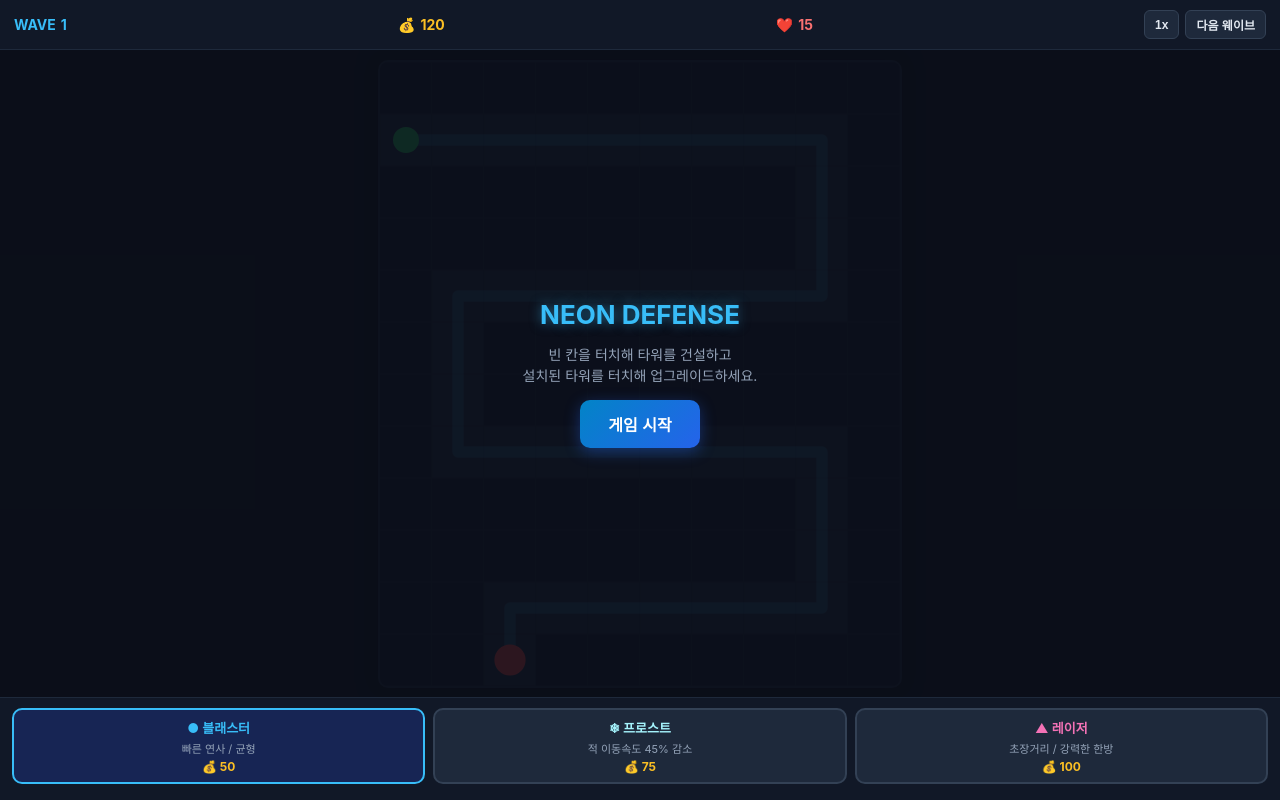
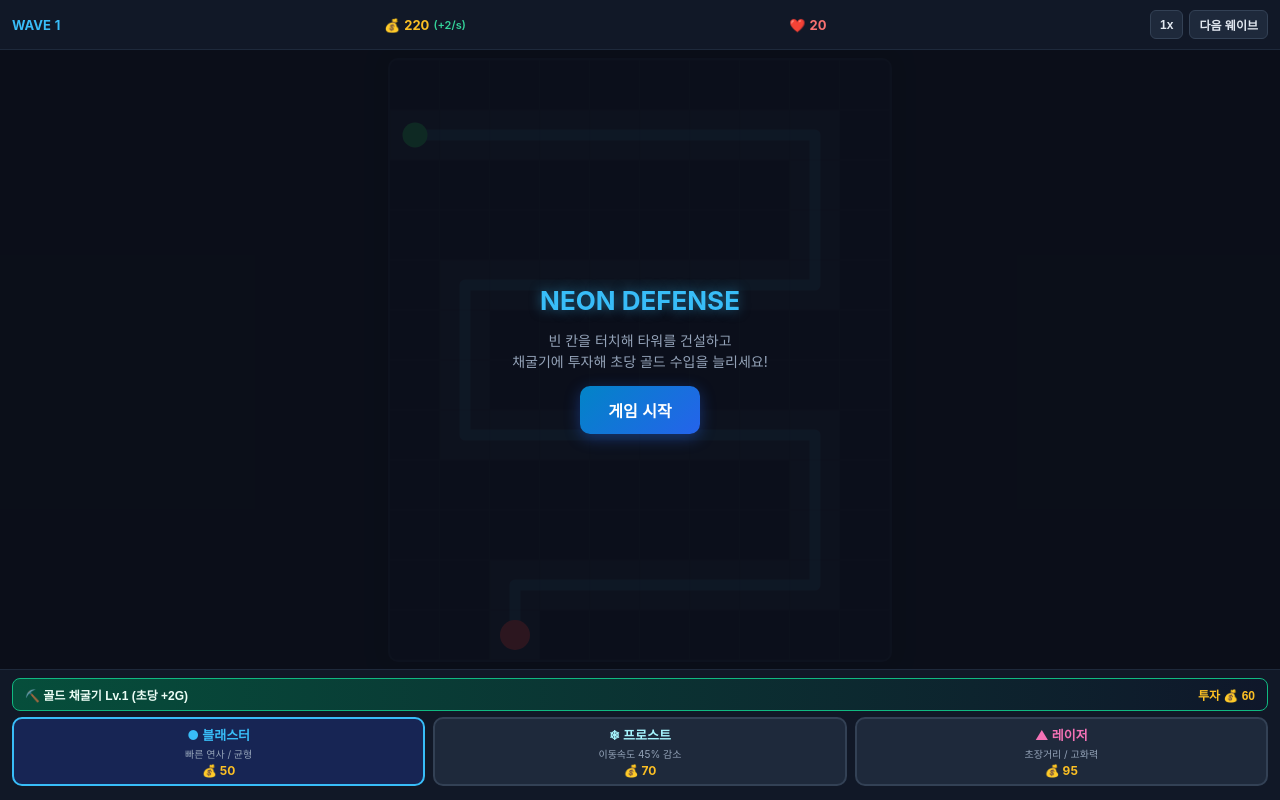
Before and after one commit to kimdaebak0416-ctrl/defense_game, a plain HTML site: page index.html in a window 1280 px wide. Both pictures are taken after a click on the button "다음 웨이브". Drawn offline with Linux system fonts and the light colour scheme.

Commit message:
Update index.html

```diff
--- a/index.html
+++ b/index.html
@@ -28,19 +28,20 @@
       display: flex;
       justify-content: space-between;
       align-items: center;
-      padding: 10px 14px;
+      padding: 10px 12px;
       background: #111827;
       border-bottom: 1px solid #1e293b;
-      font-size: 14px;
+      font-size: 13px;
       font-weight: 700;
       flex-shrink: 0;
     }
     .stat {
       display: flex;
       align-items: center;
-      gap: 5px;
+      gap: 4px;
     }
     .gold { color: #fbbf24; }
+    .income { color: #34d399; font-size: 11px; font-weight: 600; }
     .life { color: #f87171; }
     .wave { color: #38bdf8; }
     .top-btns {
@@ -52,7 +53,7 @@
       color: #e2e8f0;
       border: 1px solid #334155;
       border-radius: 6px;
-      padding: 5px 10px;
+      padding: 5px 9px;
       font-size: 12px;
       font-weight: 700;
       cursor: pointer;
@@ -70,7 +71,7 @@
       justify-content: center;
       align-items: center;
       position: relative;
-      padding: 8px;
+      padding: 6px;
       overflow: hidden;
     }
     canvas {
@@ -122,12 +123,35 @@
     #controls {
       background: #111827;
       border-top: 1px solid #1e293b;
-      padding: 10px 12px 16px;
+      padding: 8px 12px 14px;
       display: flex;
       flex-direction: column;
-      gap: 8px;
+      gap: 6px;
       flex-shrink: 0;
     }
+    /* 채굴기 투자 바 */
+    #mine-btn {
+      width: 100%;
+      background: linear-gradient(90deg, #064e3b, #0f172a);
+      border: 1px solid #10b981;
+      border-radius: 8px;
+      padding: 7px 12px;
+      color: #ecfdf5;
+      display: flex;
+      justify-content: space-between;
+      align-items: center;
+      font-size: 12px;
+      font-weight: 700;
+      cursor: pointer;
+    }
+    #mine-btn:active { transform: scale(0.98); }
+    #mine-btn:disabled {
+      opacity: 0.5;
+      border-color: #334155;
+      background: #1e293b;
+    }
+    .mine-cost { color: #fbbf24; }
+
     .tower-bar {
       display: grid;
       grid-template-columns: repeat(3, 1fr);
@@ -137,11 +161,11 @@
       background: #1e293b;
       border: 2px solid #334155;
       border-radius: 10px;
-      padding: 8px 6px;
+      padding: 6px 4px;
       display: flex;
       flex-direction: column;
       align-items: center;
-      gap: 3px;
+      gap: 2px;
       cursor: pointer;
       transition: transform 0.1s;
     }
@@ -155,7 +179,7 @@
       font-weight: 700;
     }
     .tower-card .desc {
-      font-size: 11px;
+      font-size: 10px;
       color: #94a3b8;
     }
     .tower-card .cost {
@@ -190,8 +214,11 @@
 
   <div id="hud">
     <div class="stat wave">WAVE <span id="ui-wave">1</span></div>
-    <div class="stat gold">💰 <span id="ui-gold">120</span></div>
-    <div class="stat life">❤️ <span id="ui-life">15</span></div>
+    <div class="stat gold">
+      💰 <span id="ui-gold">220</span>
+      <span class="income">(+<span id="ui-income">2</span>/s)</span>
+    </div>
+    <div class="stat life">❤️ <span id="ui-life">20</span></div>
     <div class="top-btns">
       <button class="mini-btn" id="btn-speed">1x</button>
       <button class="mini-btn" id="btn-wave">다음 웨이브</button>
@@ -202,12 +229,18 @@
     <canvas id="canvas"></canvas>
     <div id="overlay">
       <h1 id="ov-title">NEON DEFENSE</h1>
-      <p id="ov-desc">빈 칸을 터치해 타워를 건설하고<br>설치된 타워를 터치해 업그레이드하세요.</p>
+      <p id="ov-desc">빈 칸을 터치해 타워를 건설하고<br>채굴기에 투자해 초당 골드 수입을 늘리세요!</p>
       <button id="start-btn">게임 시작</button>
     </div>
   </div>
 
   <div id="controls">
+    <!-- 초당 골드 채굴기 업그레이드 버튼 -->
+    <button id="mine-btn">
+      <span>⛏️ 골드 채굴기 Lv.<span id="ui-mine-lv">1</span> (초당 +<span id="ui-mine-rate">2</span>G)</span>
+      <span class="mine-cost">투자 💰 <span id="ui-mine-cost">60</span></span>
+    </button>
+
     <!-- 타워 건설 선택 -->
     <div class="tower-bar" id="build-bar">
       <div class="tower-card selected" data-type="blaster">
@@ -217,13 +250,13 @@
       </div>
       <div class="tower-card" data-type="frost">
         <span class="name" style="color:#a5f3fc;">❄ 프로스트</span>
-        <span class="desc">적 이동속도 45% 감소</span>
-        <span class="cost">💰 75</span>
+        <span class="desc">이동속도 45% 감소</span>
+        <span class="cost">💰 70</span>
       </div>
       <div class="tower-card" data-type="sniper">
         <span class="name" style="color:#f472b6;">▲ 레이저</span>
-        <span class="desc">초장거리 / 강력한 한방</span>
-        <span class="cost">💰 100</span>
+        <span class="desc">초장거리 / 고화력</span>
+        <span class="cost">💰 95</span>
       </div>
     </div>
 
@@ -240,12 +273,10 @@
     const ctx = canvas.getContext('2d');
     const wrap = document.getElementById('game-wrap');
 
-    // 그리드 설정 (10열 x 12행 세로 비율)
     const COLS = 10;
     const ROWS = 12;
     let cellSize = 32;
 
-    // 웨이포인트 (그리드 좌표)
     const WAYPOINTS = [
       { c: 0, r: 1 }, { c: 8, r: 1 },
       { c: 8, r: 4 }, { c: 1, r: 4 },
@@ -254,7 +285,6 @@
       { c: 2, r: 11 }
     ];
 
-    // 길 타일 맵 생성
     const pathSet = new Set();
     for (let i = 0; i < WAYPOINTS.length - 1; i++) {
       const a = WAYPOINTS[i];
@@ -268,21 +298,26 @@
       }
     }
 
-    // 타워 스펙
+    // 타워 스펙 (상향 조정)
     const TOWER_TYPES = {
-      blaster: { name: '블래스터', cost: 50, range: 2.6, damage: 18, cooldown: 0.45, color: '#38bdf8', projSpeed: 9, slow: 0 },
-      frost:   { name: '프로스트', cost: 75, range: 2.4, damage: 10, cooldown: 0.75, color: '#67e8f9', projSpeed: 8, slow: 0.45 },
-      sniper:  { name: '레이저',   cost: 100, range: 4.5, damage: 65, cooldown: 1.35, color: '#f472b6', projSpeed: 15, slow: 0 }
+      blaster: { name: '블래스터', cost: 50, range: 2.7, damage: 22, cooldown: 0.42, color: '#38bdf8', projSpeed: 9, slow: 0 },
+      frost:   { name: '프로스트', cost: 70, range: 2.5, damage: 12, cooldown: 0.70, color: '#67e8f9', projSpeed: 8, slow: 0.45 },
+      sniper:  { name: '레이저',   cost: 95, range: 4.6, damage: 75, cooldown: 1.25, color: '#f472b6', projSpeed: 15, slow: 0 }
     };
 
     // 게임 상태
-    let gold = 120;
-    let life = 15;
+    let gold = 220;
+    let life = 20;
     let wave = 1;
     let gameSpeed = 1;
     let isRunning = false;
     let selectedBuildType = 'blaster';
     let selectedTower = null;
+
+    // 골드 채굴기 상태
+    let mineLevel = 1;
+    let goldPerSec = 2;
+    let mineAccumulator = 0;
 
     let towers = [];
     let enemies = [];
@@ -290,16 +325,14 @@
     let particles = [];
     let floatingTexts = [];
 
-    // 웨이브 관리
     let waveInProgress = false;
     let spawnQueue = 0;
     let spawnTimer = 0;
-    let spawnInterval = 0.75;
+    let spawnInterval = 0.8;
 
-    // 캔버스 크기 반응형 조정
     function resizeCanvas() {
-      const maxW = wrap.clientWidth - 16;
-      const maxH = wrap.clientHeight - 16;
+      const maxW = wrap.clientWidth - 12;
+      const maxH = wrap.clientHeight - 12;
       cellSize = Math.floor(Math.min(maxW / COLS, maxH / ROWS));
       canvas.width = cellSize * COLS;
       canvas.height = cellSize * ROWS;
@@ -310,7 +343,13 @@
     // UI 요소
     const uiWave = document.getElementById('ui-wave');
     const uiGold = document.getElementById('ui-gold');
+    const uiIncome = document.getElementById('ui-income');
     const uiLife = document.getElementById('ui-life');
+    const uiMineLv = document.getElementById('ui-mine-lv');
+    const uiMineRate = document.getElementById('ui-mine-rate');
+    const uiMineCost = document.getElementById('ui-mine-cost');
+    const mineBtn = document.getElementById('mine-btn');
+
     const btnSpeed = document.getElementById('btn-speed');
     const btnWave = document.getElementById('btn-wave');
     const buildBar = document.getElementById('build-bar');
@@ -321,22 +360,34 @@
     const overlay = document.getElementById('overlay');
     const startBtn = document.getElementById('start-btn');
 
+    function getMineUpgradeCost() {
+      return Math.floor(60 * Math.pow(1.45, mineLevel - 1));
+    }
+
+    function getUpgradeCost(t) {
+      return Math.floor(t.baseCost * Math.pow(1.4, t.level));
+    }
+
     function updateHUD() {
       uiWave.textContent = wave;
       uiGold.textContent = gold;
+      uiIncome.textContent = goldPerSec;
       uiLife.textContent = life;
+
+      const mCost = getMineUpgradeCost();
+      uiMineLv.textContent = mineLevel;
+      uiMineRate.textContent = goldPerSec;
+      uiMineCost.textContent = mCost;
+      mineBtn.disabled = gold < mCost;
+
       btnWave.style.opacity = waveInProgress ? '0.4' : '1';
       if (selectedTower) {
         const upgCost = getUpgradeCost(selectedTower);
-        const sellVal = Math.floor(selectedTower.totalInvested * 0.7);
+        const sellVal = Math.floor(selectedTower.totalInvested * 0.75);
         btnUpgrade.textContent = selectedTower.level >= 5 ? 'MAX 레벨' : `강화 Lv.${selectedTower.level + 1} (💰${upgCost})`;
         btnUpgrade.disabled = selectedTower.level >= 5 || gold < upgCost;
         btnSell.textContent = `판매 (+💰${sellVal})`;
       }
-    }
-
-    function getUpgradeCost(t) {
-      return Math.floor(t.baseCost * Math.pow(1.45, t.level));
     }
 
     function addFloatingText(x, y, text, color = '#fff') {
@@ -357,23 +408,36 @@
       }
     }
 
+    // 채굴기 투자 이벤트
+    mineBtn.addEventListener('click', () => {
+      if (!isRunning) return;
+      const cost = getMineUpgradeCost();
+      if (gold < cost) return;
+      gold -= cost;
+      mineLevel++;
+      goldPerSec += 2 + Math.floor(mineLevel * 0.5);
+      addFloatingText(canvas.width / 2, canvas.height - 30, `채굴기 Lv.${mineLevel}! (+${goldPerSec}G/s)`, '#34d399');
+      updateHUD();
+    });
+
     // 웨이브 시작
     function startWave() {
       if (waveInProgress || !isRunning) return;
       waveInProgress = true;
       const isBoss = wave % 5 === 0;
-      spawnQueue = isBoss ? 4 : 6 + Math.floor(wave * 1.5);
-      spawnInterval = isBoss ? 1.2 : Math.max(0.32, 0.8 - wave * 0.03);
+      spawnQueue = isBoss ? 3 : 5 + Math.floor(wave * 1.4);
+      spawnInterval = isBoss ? 1.3 : Math.max(0.35, 0.85 - wave * 0.025);
       spawnTimer = 0;
       updateHUD();
     }
 
+    // 적 스폰 (난이도 완화 적용)
     function spawnEnemy() {
       const isBoss = wave % 5 === 0;
-      const baseHp = 45 * Math.pow(1.26, wave - 1);
-      const hp = isBoss ? baseHp * 3.8 : baseHp;
-      const speed = isBoss ? 1.15 : Math.min(2.8, 1.45 + wave * 0.04);
-      const reward = isBoss ? 35 + wave * 3 : 10 + Math.floor(wave * 1.2);
+      const baseHp = 32 * Math.pow(1.20, wave - 1);
+      const hp = isBoss ? baseHp * 3.4 : baseHp;
+      const speed = isBoss ? 1.05 : Math.min(2.5, 1.3 + wave * 0.035);
+      const reward = isBoss ? 40 + wave * 4 : 11 + Math.floor(wave * 1.3);
 
       enemies.push({
         wpIndex: 0,
@@ -390,7 +454,6 @@
       });
     }
 
-    // 타워 선택 / 건설 터치 이벤트
     canvas.addEventListener('pointerdown', (e) => {
       if (!isRunning) return;
       const rect = canvas.getBoundingClientRect();
@@ -401,7 +464,6 @@
 
       if (c < 0 || c >= COLS || r < 0 || r >= ROWS) return;
 
-      // 기존 타워 확인
       const existing = towers.find(t => t.c === c && t.r === r);
       if (existing) {
         selectedTower = existing;
@@ -411,19 +473,16 @@
         return;
       }
 
-      // 빈 칸 클릭 시 업그레이드 창 닫기
       if (selectedTower) {
         closeUpgradeBar();
         return;
       }
 
-      // 길 위에는 건설 불가
       if (pathSet.has(`${c},${r}`)) {
         addFloatingText((c + 0.5) * cellSize, (r + 0.5) * cellSize, '건설 불가', '#f87171');
         return;
       }
 
-      // 신규 타워 건설
       const spec = TOWER_TYPES[selectedBuildType];
       if (gold < spec.cost) {
         addFloatingText((c + 0.5) * cellSize, (r + 0.5) * cellSize, '골드 부족!', '#fbbf24');
@@ -458,7 +517,6 @@
       buildBar.style.display = 'grid';
     }
 
-    // 하단 버튼 이벤트
     document.querySelectorAll('.tower-card').forEach(card => {
       card.addEventListener('click', () => {
         document.querySelectorAll('.tower-card').forEach(c => c.classList.remove('selected'));
@@ -474,7 +532,7 @@
       gold -= cost;
       selectedTower.totalInvested += cost;
       selectedTower.level++;
-      selectedTower.damage = Math.round(selectedTower.damage * 1.42);
+      selectedTower.damage = Math.round(selectedTower.damage * 1.45);
       selectedTower.range += 0.22;
       selectedTower.cooldown *= 0.92;
       spawnParticles(selectedTower.x, selectedTower.y, '#34d399', 10);
@@ -484,7 +542,7 @@
 
     btnSell.addEventListener('click', () => {
       if (!selectedTower) return;
-      const refund = Math.floor(selectedTower.totalInvested * 0.7);
+      const refund = Math.floor(selectedTower.totalInvested * 0.75);
       gold += refund;
       spawnParticles(selectedTower.x, selectedTower.y, '#f87171', 8);
       addFloatingText(selectedTower.x, selectedTower.y, `+${refund}G`, '#fbbf24');
@@ -504,9 +562,12 @@
     btnWave.addEventListener('click', startWave);
 
     startBtn.addEventListener('click', () => {
-      gold = 120;
-      life = 15;
+      gold = 220;
+      life = 20;
       wave = 1;
+      mineLevel = 1;
+      goldPerSec = 2;
+      mineAccumulator = 0;
       towers = [];
       enemies = [];
       projectiles = [];
@@ -520,9 +581,18 @@
       startWave();
     });
 
-    // 메인 업데이트 루프
     function update(dt) {
       if (!isRunning) return;
+
+      // 초당 자동 골드 생산 (웨이브 진행 중일 때 작동)
+      if (waveInProgress) {
+        mineAccumulator += dt;
+        if (mineAccumulator >= 1.0) {
+          mineAccumulator -= 1.0;
+          gold += goldPerSec;
+          updateHUD();
+        }
+      }
 
       // 적 스폰
       if (waveInProgress) {
@@ -535,7 +605,7 @@
           }
         } else if (enemies.length === 0) {
           waveInProgress = false;
-          const bonus = 20 + wave * 5;
+          const bonus = 25 + wave * 6;
           gold += bonus;
           addFloatingText(canvas.width / 2, canvas.height / 2, `WAVE ${wave} 클리어! +${bonus}G`, '#38bdf8');
           wave++;
@@ -650,7 +720,6 @@
         }
       }
 
-      // 파티클 및 플로팅 텍스트
       for (let i = particles.length - 1; i >= 0; i--) {
         const pt = particles[i];
         pt.x += pt.vx;
@@ -666,11 +735,9 @@
       }
     }
 
-    // 렌더링
     function draw() {
       ctx.clearRect(0, 0, canvas.width, canvas.height);
 
-      // 그리드 배경
       for (let c = 0; c < COLS; c++) {
         for (let r = 0; r < ROWS; r++) {
           const isPath = pathSet.has(`${c},${r}`);
@@ -682,7 +749,6 @@
         }
       }
 
-      // 경로 중심선 표시
       ctx.strokeStyle = 'rgba(56, 189, 248, 0.25)';
       ctx.lineWidth = cellSize * 0.22;
       ctx.lineCap = 'round';
@@ -696,7 +762,6 @@
       });
       ctx.stroke();
 
-      // 시작점 & 기지 표시
       ctx.fillStyle = '#22c55e';
       ctx.beginPath();
       ctx.arc((WAYPOINTS[0].c + 0.5) * cellSize, (WAYPOINTS[0].r + 0.5) * cellSize, cellSize * 0.25, 0, Math.PI * 2);
@@ -708,7 +773,6 @@
       ctx.arc((lastWp.c + 0.5) * cellSize, (lastWp.r + 0.5) * cellSize, cellSize * 0.3, 0, Math.PI * 2);
       ctx.fill();
 
-      // 선택된 타워 사거리 표시
       if (selectedTower) {
         ctx.fillStyle = 'rgba(56, 189, 248, 0.12)';
         ctx.strokeStyle = 'rgba(56, 189, 248, 0.6)';
@@ -719,36 +783,30 @@
         ctx.stroke();
       }
 
-      // 타워 그리기
       for (const t of towers) {
         ctx.save();
         ctx.translate(t.x, t.y);
 
-        // 받침대
         ctx.fillStyle = '#334155';
         ctx.beginPath();
         ctx.arc(0, 0, cellSize * 0.38, 0, Math.PI * 2);
         ctx.fill();
 
-        // 포신 회전
         ctx.rotate(t.angle);
         ctx.fillStyle = t.color;
         ctx.fillRect(0, -cellSize * 0.09, cellSize * 0.42, cellSize * 0.18);
 
-        // 본체
         ctx.beginPath();
         ctx.arc(0, 0, cellSize * 0.26, 0, Math.PI * 2);
         ctx.fill();
         ctx.restore();
 
-        // 레벨 점 표시
         ctx.fillStyle = '#fff';
         ctx.font = `bold ${Math.max(10, Math.floor(cellSize * 0.28))}px sans-serif`;
         ctx.textAlign = 'center';
         ctx.fillText(`L${t.level}`, t.x, t.y + cellSize * 0.44);
       }
 
-      // 적 그리기
       for (const e of enemies) {
         const radius = e.isBoss ? cellSize * 0.36 : cellSize * 0.24;
         ctx.fillStyle = e.slowTimer > 0 ? '#67e8f9' : (e.isBoss ? '#f59e0b' : '#f43f5e');
@@ -756,7 +814,6 @@
         ctx.arc(e.x, e.y, radius, 0, Math.PI * 2);
         ctx.fill();
 
-        // 체력바
         const barW = radius * 2.2;
         const barH = 4;
         const hpRatio = Math.max(0, e.hp / e.maxHp);
@@ -766,7 +823,6 @@
         ctx.fillRect(e.x - barW / 2, e.y - radius - 8, barW * hpRatio, barH);
       }
 
-      // 투사체
       for (const p of projectiles) {
         ctx.fillStyle = p.color;
         ctx.beginPath();
@@ -774,7 +830,6 @@
         ctx.fill();
       }
 
-      // 파티클
       for (const pt of particles) {
         ctx.globalAlpha = Math.max(0, pt.life * 2);
         ctx.fillStyle = pt.color;
@@ -782,7 +837,6 @@
       }
       ctx.globalAlpha = 1;
 
-      // 플로팅 텍스트
       for (const ft of floatingTexts) {
         ctx.globalAlpha = Math.min(1, ft.life * 1.5);
         ctx.fillStyle = ft.color;
```
